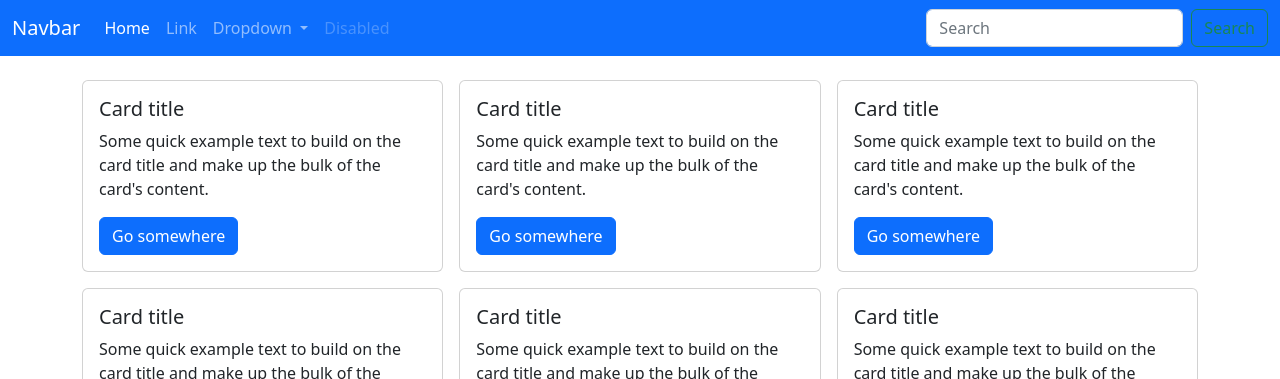
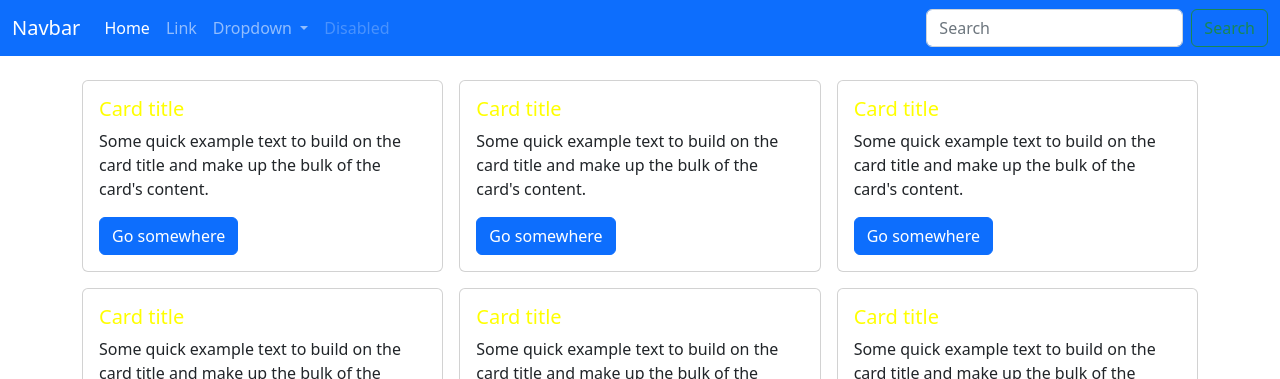
Before and after one commit to swENGsh/Vue3Practice, a Vue app in the folder 기초/: page / in a window 1280 px wide. Shown: the top 379 px of the page. Built offline with nearby package versions, Linux system fonts and the light colour scheme.

Commit message:
0727 Single File Component

```diff
--- a/기초/src/components/AppCard.vue
+++ b/기초/src/components/AppCard.vue
@@ -1,7 +1,11 @@
 <template>
 	<div class="card">
 		<div class="card-body">
-			<h5 class="card-title">Card title</h5>
+			<!-- {{ $style }}
+			{{ classes }} -->
+			<h5 class="card-title red">Card title</h5>
+			<!-- <p class="card-text" :class="$style.red"> -->
+			<!-- <p class="card-text" :class="classes.red"> -->
 			<p class="card-text">
 				Some quick example text to build on the card title and make up the bulk
 				of the card's content.
@@ -12,13 +16,50 @@
 </template>
 
 <script>
+import { ref } from 'vue';
+// import { useCssModule } from 'vue';
 console.log('AppCard module');
 export default {
 	setup() {
+		// 함수의 객체를 setup 함수로 가져오고 싶을 때.
+		// const style = useCssModule();
+		// console.log('style: ', style);
 		console.log('AppCard setup()');
-		return {};
+
+		const color = ref('red');
+		// css의 v-bind 기능을 이용하여 동적으로 값 변경 가능
+		color.value = 'yellow';
+		return { color };
 	},
 };
 </script>
 
-<style lang="scss" scoped></style>
+<!-- scoped 속성의 여부에 따라서 전역/지역 나뉨 -->
+<!-- red 속성을 전역에서 사용하고 싶으면 <style>만-->
+<style>
+/* 동적바인드 */
+.red {
+	color: v-bind(color);
+}
+</style>
+
+<!-- red 속성을 AppCard.vue 내부에서만 사용하고 싶으면 <style scoped> 써주면 된다. -->
+<!-- <style scoped>
+.red {
+	color: red !important;
+}
+</style> -->
+
+<!-- <style module> 속성은 내장객체 형식으로 표현된다. -->
+<!-- <style module>
+.red {
+	color: red !important;
+}
+</style> -->
+
+<!-- module 명을 지정해줄 수 있음. -->
+<!-- <style module="classes">
+.red {
+	color: red !important;
+}
+</style> -->
```
